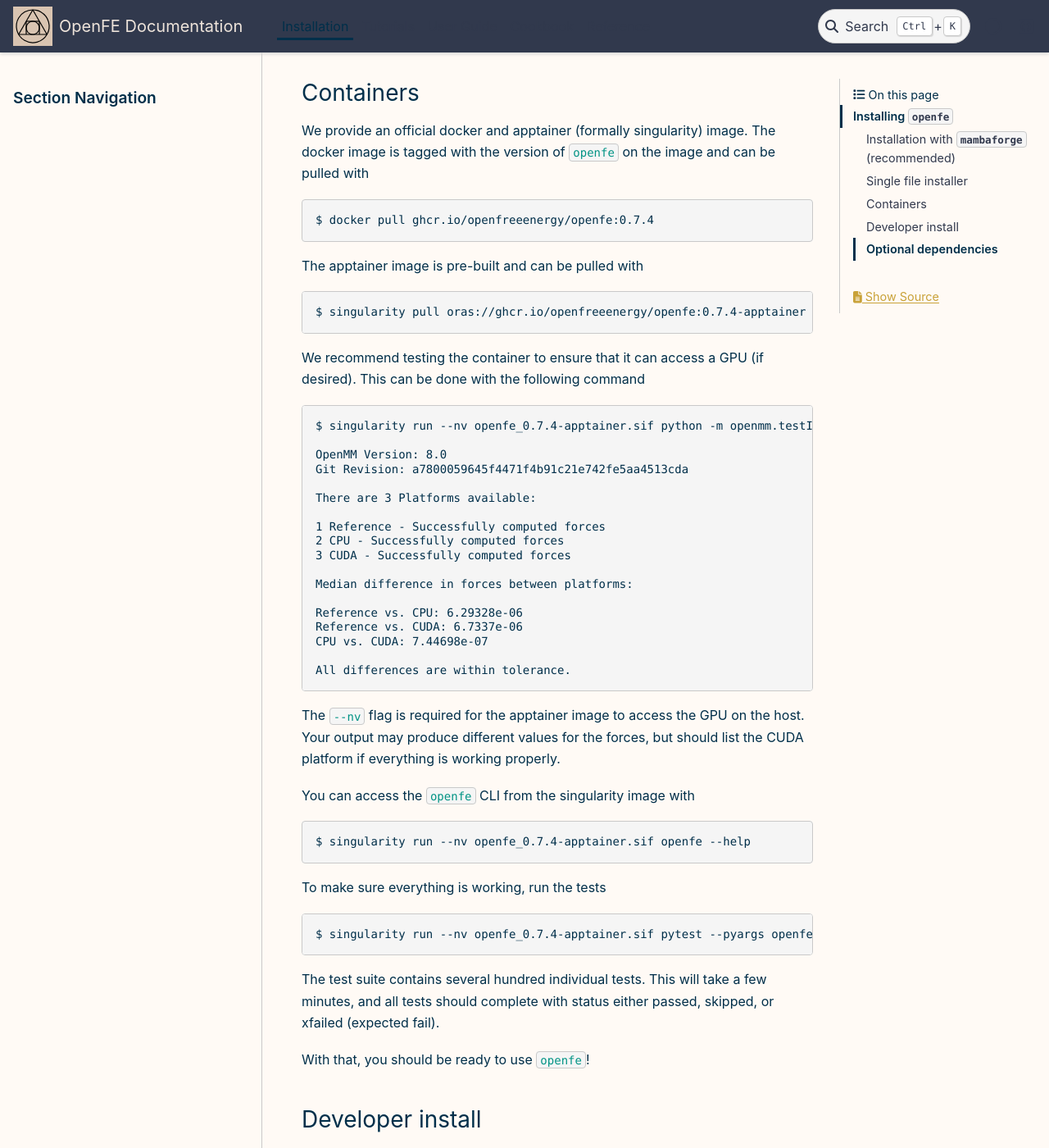
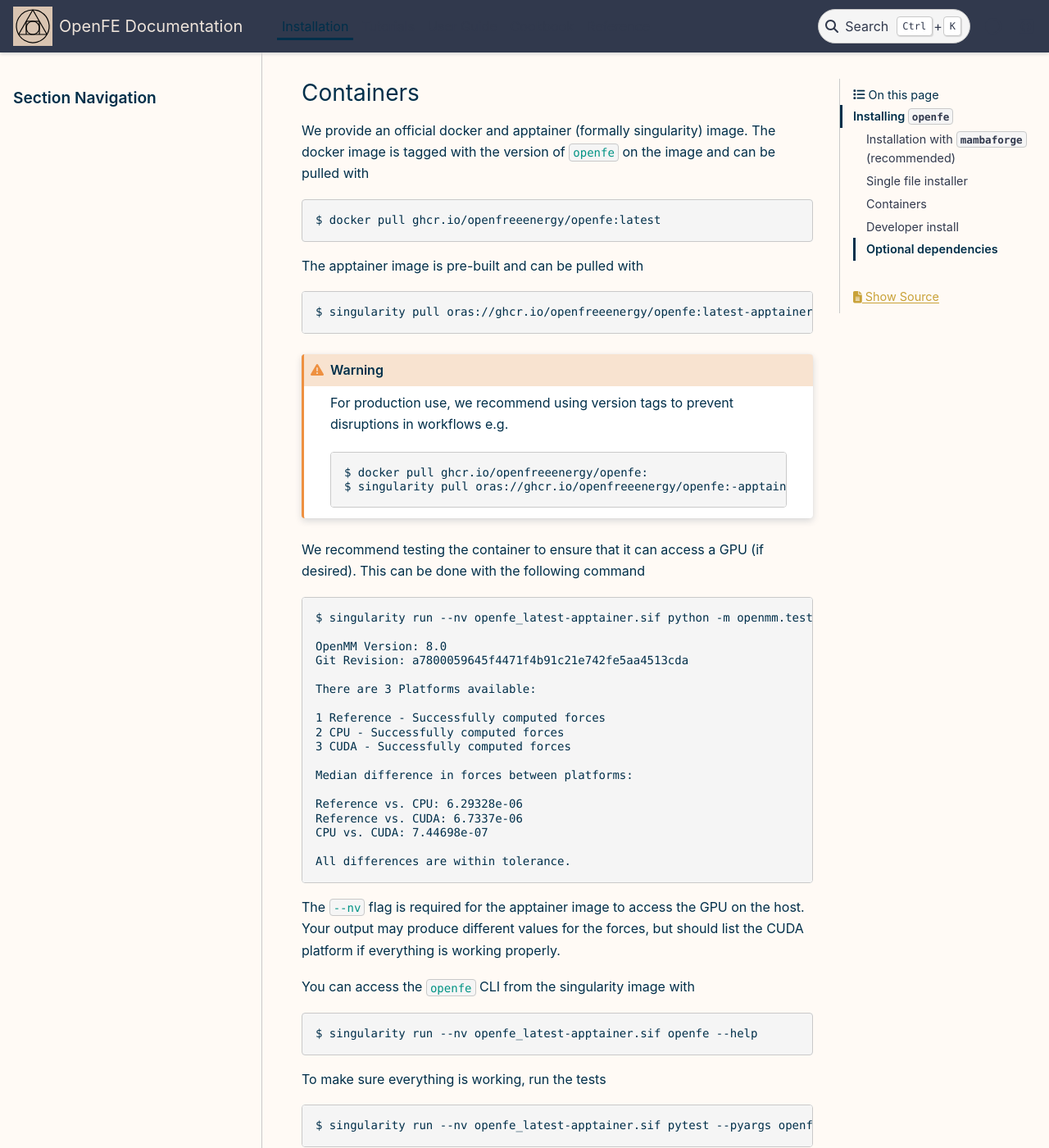
Before and after one commit to OpenFreeEnergy/openfe, a Sphinx documentation site: the page built from docs/installation.rst, in a window 1280 px wide and 1400 px high, scrolled down 3578 px. Shown: the whole window at 82% size. Built offline with Sphinx 7.4.7 and the PyData theme 0.15.4, drawn with Linux system fonts in a browser that asks for light colours; the version number could not be read and is left out; some of the changed text lies outside the part shown.

```diff
--- a/docs/installation.rst
+++ b/docs/installation.rst
@@ -149,8 +149,8 @@
 Both ``conda`` and ``mamba`` are also available in the environment created by the single file installer and can be used to install additional packages.
 The installer can be installed in batch mode or interactively  ::
 
-  $ chmod +x ./OpenFEforge-0.7.4-Linux-x86_64.sh # Make installer executable
-  $ ./OpenFEforge-0.7.4-Linux-x86_64.sh # Run the installer
+  $ chmod +x ./OpenFEforge-Linux-x86_64.sh # Make installer executable
+  $ ./OpenFEforge-Linux-x86_64.sh # Run the installer
 
 Example installer output is shown below (click to expand "Installer Output")
 
@@ -338,16 +338,25 @@
 We provide an official docker and apptainer (formally singularity) image.
 The docker image is tagged with the version of ``openfe`` on the image and can be pulled with ::
 
-  $ docker pull ghcr.io/openfreeenergy/openfe:0.7.4
+  $ docker pull ghcr.io/openfreeenergy/openfe:latest
 
 The apptainer image is pre-built and can be pulled with ::
 
-  $ singularity pull oras://ghcr.io/openfreeenergy/openfe:0.7.4-apptainer
+  $ singularity pull oras://ghcr.io/openfreeenergy/openfe:latest-apptainer
+
+.. warning::
+
+   For production use, we recommend using version tags to prevent disruptions in workflows e.g.
+
+   .. parsed-literal::
+
+     $ docker pull ghcr.io/openfreeenergy/openfe:\ |version|
+     $ singularity pull oras://ghcr.io/openfreeenergy/openfe:\ |version|-apptainer
 
 We recommend testing the container to ensure that it can access a GPU (if desired).
 This can be done with the following command ::
 
-  $ singularity run --nv openfe_0.7.4-apptainer.sif python -m openmm.testInstallation
+  $ singularity run --nv openfe_latest-apptainer.sif python -m openmm.testInstallation
 
   OpenMM Version: 8.0
   Git Revision: a7800059645f4471f4b91c21e742fe5aa4513cda
@@ -371,11 +380,11 @@
 
 You can access the ``openfe`` CLI from the singularity image with ::
 
-  $ singularity run --nv openfe_0.7.4-apptainer.sif openfe --help
+  $ singularity run --nv openfe_latest-apptainer.sif openfe --help
 
 To make sure everything is working, run the tests ::
 
-  $ singularity run --nv openfe_0.7.4-apptainer.sif pytest --pyargs openfe openfecli
+  $ singularity run --nv openfe_latest-apptainer.sif pytest --pyargs openfe openfecli
 
 The test suite contains several hundred individual tests. This will take a
 few minutes, and all tests should complete with status either passed,
```
